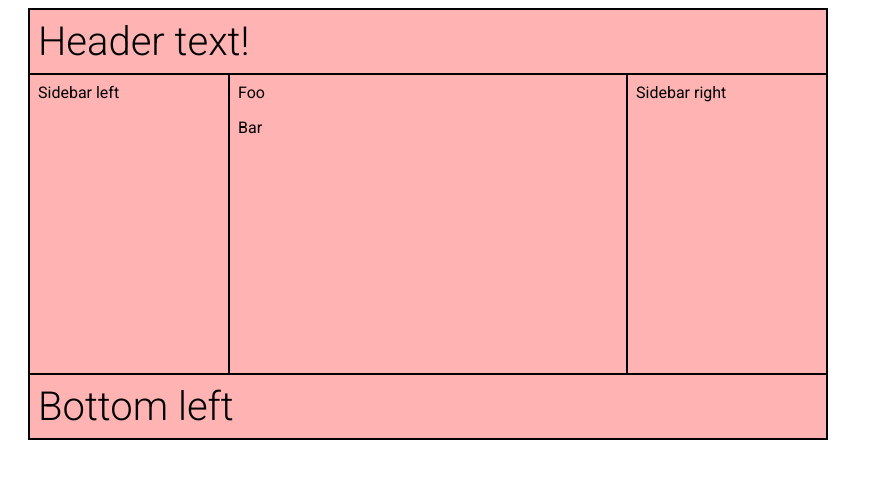
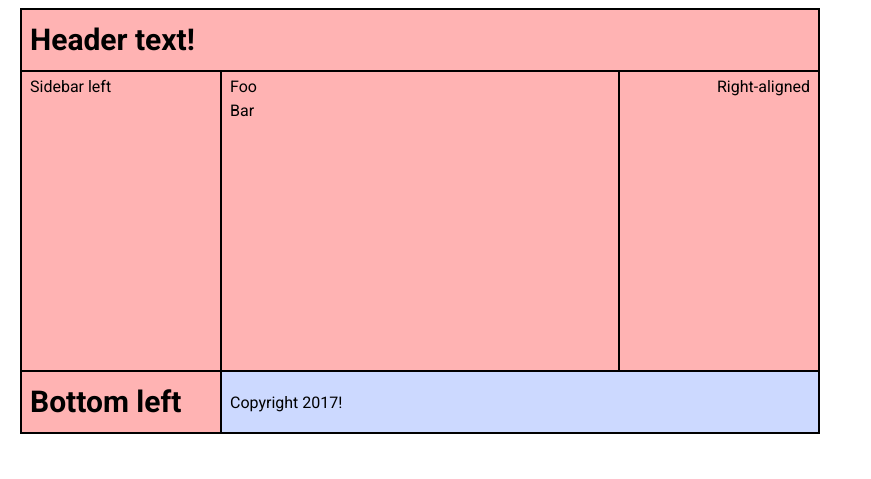
Before and after one commit to Ldupuis13/practice, a PHP site: page /2017-12-17.html in a window 1280 px wide. Shown: the top 479 px of the page, without its empty margins (0-871 px from the left). Run offline with PHP 8.4, Linux system fonts and the light colour scheme.

Commit message:
adds copyright to footer

```diff
--- a/2017-12-17.css
+++ b/2017-12-17.css
@@ -1,18 +1,26 @@
 h1, h2, h3, p {
   margin: 0;
   border: 0px;
-  padding: 8px;
+  padding: 0 8px 0 8px;
   font-family: 'Roboto', sans-serif;
   font-weight: inherit;
   font-size: 100%
 }
+body {
+  margin-left: 20px;
+}
 h1 {
   text-align: left;
-  font-size: 40px;
-  font-weight: 300;
+  font-size: 30px;
+  font-weight: 700;
+  font-kerning: 3px;
+  margin-top: 12.25px;
 }
-.content {
-  margin-left: 20px;
+h2 {
+  margin-top: 20.5px;
+}
+p {
+  margin-top: 5px;
 }
 header, section, footer {
   width: 796px;
@@ -24,16 +32,13 @@ header, section, footer {
 section {
   height: 298px;
 }
+header, footer {
+  height: 60px;
+}
 footer {
-  border-bottom: 2px;
-  border-style: solid;
-  border-color: #000000;
+  border-bottom: 2px solid #000000;
 }
-.middle.foobar {
-  list-style-type: none;
-  display: inline;
 
-}
 .left {
   float: left;
   width: 198px;
@@ -50,5 +55,15 @@ footer {
 /* width=400; total=600px*/
 
 .right {
+  width: 198px;
+  text-align: right;
   float: left;
 }
+.copyright {
+  float:left;
+  width: 596px;
+  height: 60px;
+  border-left: 2px solid #000000;
+  vertical-align: middle;
+  background-color: #ccd9ff;
+  }
--- a/2017-12-17.html
+++ b/2017-12-17.html
@@ -25,10 +25,15 @@
           </div>
         </div>
         <div class="right">
-          <p> Sidebar right</p>
+          <p> Right-aligned</p>
         </div>
       </section>
       <footer>
-        <h1>Bottom left</h1>
+        <div class="left">
+          <h1>Bottom left</h1>
+        </div>
+        <div class="copyright">
+          <h2>Copyright 2017!</h2>
+        </div>
       </footer>
     </div>
```
